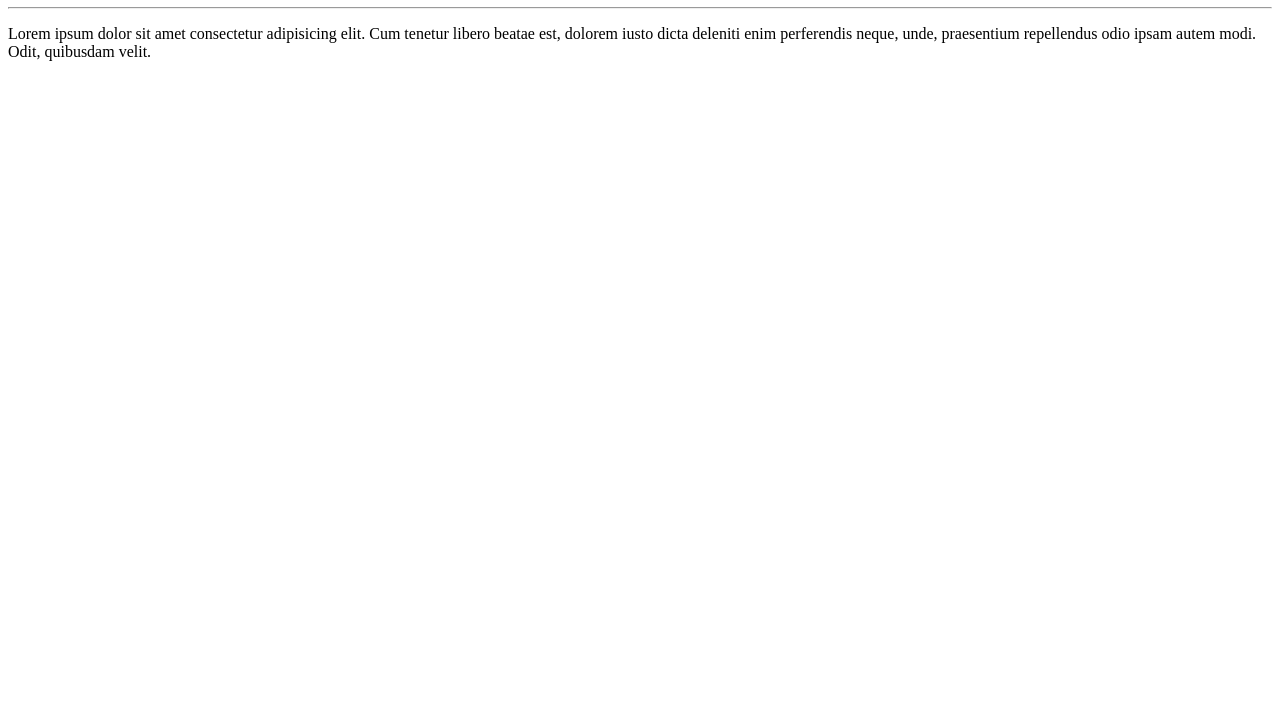
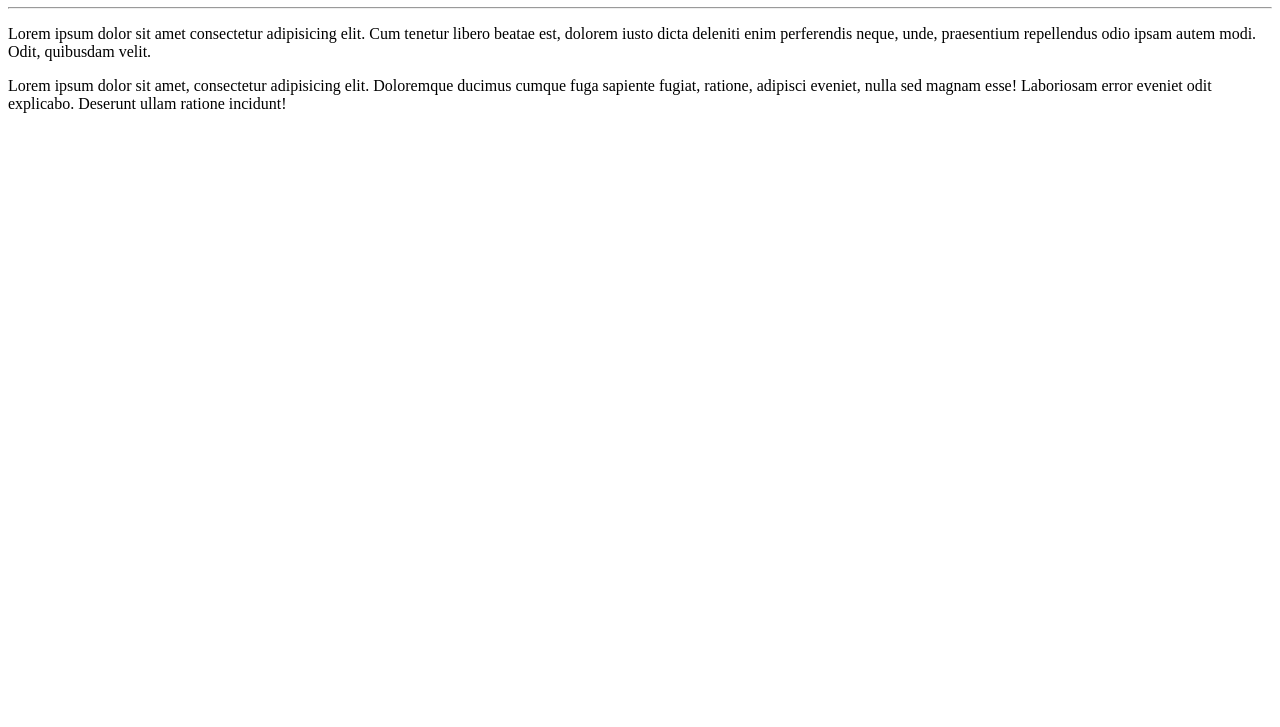
Before and after one commit to TalissaSantos/Ola_Mundo, a plain HTML site: page site-exemplo/index.html in a window 1280 px wide. Shown: the part 73-800 px from the top of the page. Drawn offline with Linux system fonts and the light colour scheme.

Commit message:
Adicionei um pargrafo

```diff
--- a/site-exemplo/index.html
+++ b/site-exemplo/index.html
@@ -10,5 +10,11 @@
     <h1>Olá,Mundo!</h1>
     <hr>
     <p>Lorem ipsum dolor sit amet consectetur adipisicing elit. Cum tenetur libero beatae est, dolorem iusto dicta deleniti enim perferendis neque, unde, praesentium repellendus odio ipsam autem modi. Odit, quibusdam velit.</p>
+<p>Lorem ipsum dolor sit amet, consectetur adipisicing elit. Doloremque ducimus cumque fuga sapiente fugiat, ratione, adipisci eveniet, nulla sed magnam esse! Laboriosam error eveniet odit explicabo. Deserunt ullam ratione incidunt!</p>
+
+
+
+
+
 </body>
 </html>
```
